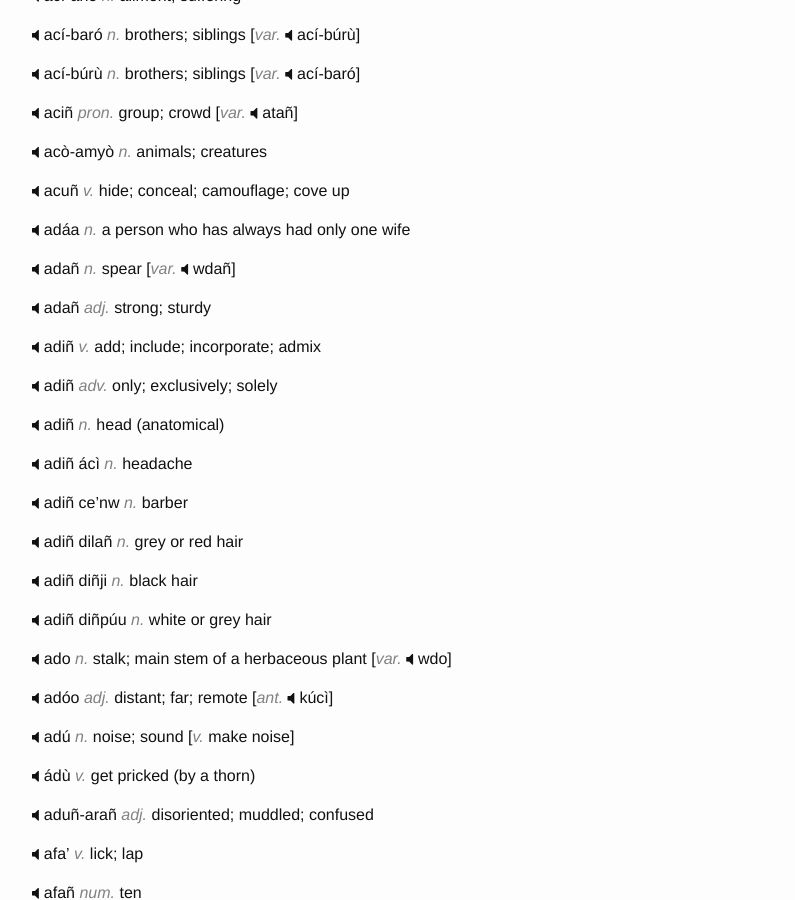
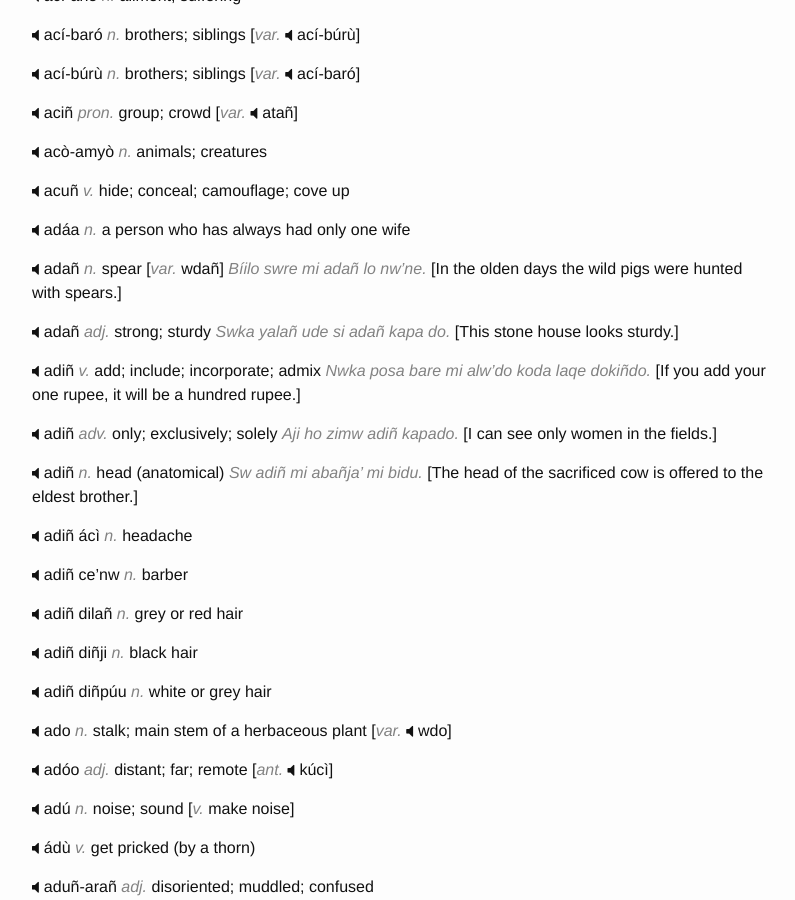
Before and after one commit to hacksparrow/language.apatani.org, a Jekyll site: the page built from dictionary/a.md, in a window 1280 px wide and 900 px high, scrolled down 2932 px. Shown: the whole window, without its empty margins (238-1033 px from the left). Built offline with Jekyll 4.4.1, drawn with Linux system fonts in a browser that asks for light colours; nearby versions of some CDN libraries; comment, search, counter and statistics services are not loaded.

Commit message:
Update a.md

```diff
--- a/dictionary/a.md
+++ b/dictionary/a.md
@@ -144,15 +144,15 @@ __acuñ__  _v._  hide; conceal; camouflage; cove up
 
 __adáa__  _n._  a person who has always had only one wife
 
-__adañ__  _n._  spear [_var._  wdañ]
+__adañ__  _n._  spear [_var._  wdañ]  _Bíilo swre mi adañ lo nw'ne._ [In the olden days the wild pigs were hunted with spears.]
 
-__adañ__  _adj._  strong; sturdy
+__adañ__  _adj._  strong; sturdy _Swka yalañ ude si adañ kapa do._ [This stone house looks sturdy.]
 
-__adiñ__  _v._  add; include; incorporate; admix
+__adiñ__  _v._  add; include; incorporate; admix  _Nwka posa bare mi alw'do koda laqe dokiñdo._ [If you add your one rupee, it will be a hundred rupee.]
 
-__adiñ__  _adv._  only; exclusively; solely
+__adiñ__  _adv._  only; exclusively; solely _Aji ho zimw adiñ kapado._ [I can see only women in the fields.]
 
-__adiñ__  _n._  head (anatomical)
+__adiñ__  _n._  head (anatomical) _Sw adiñ mi abañja' mi bidu._ [The head of the sacrificed cow is offered to the eldest brother.]
 
 __adiñ ácì__	_n._	headache
 
```
